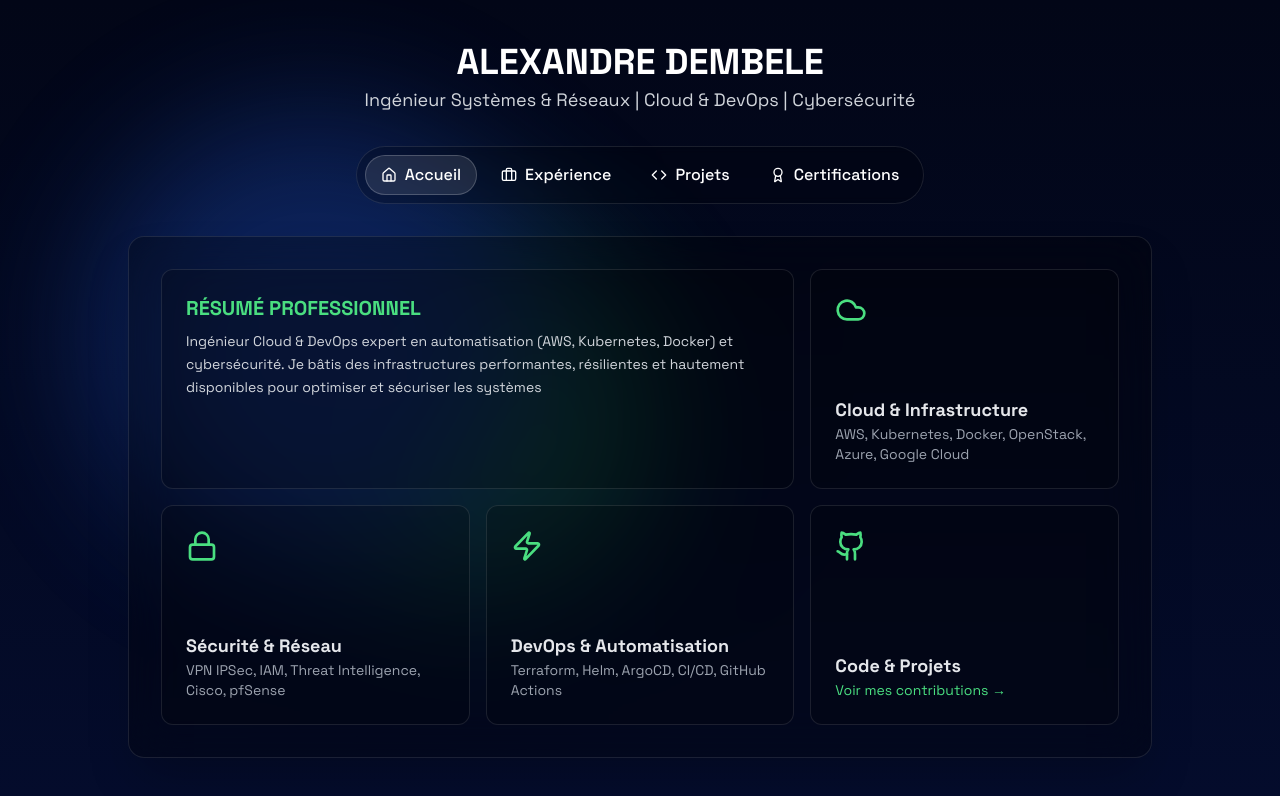
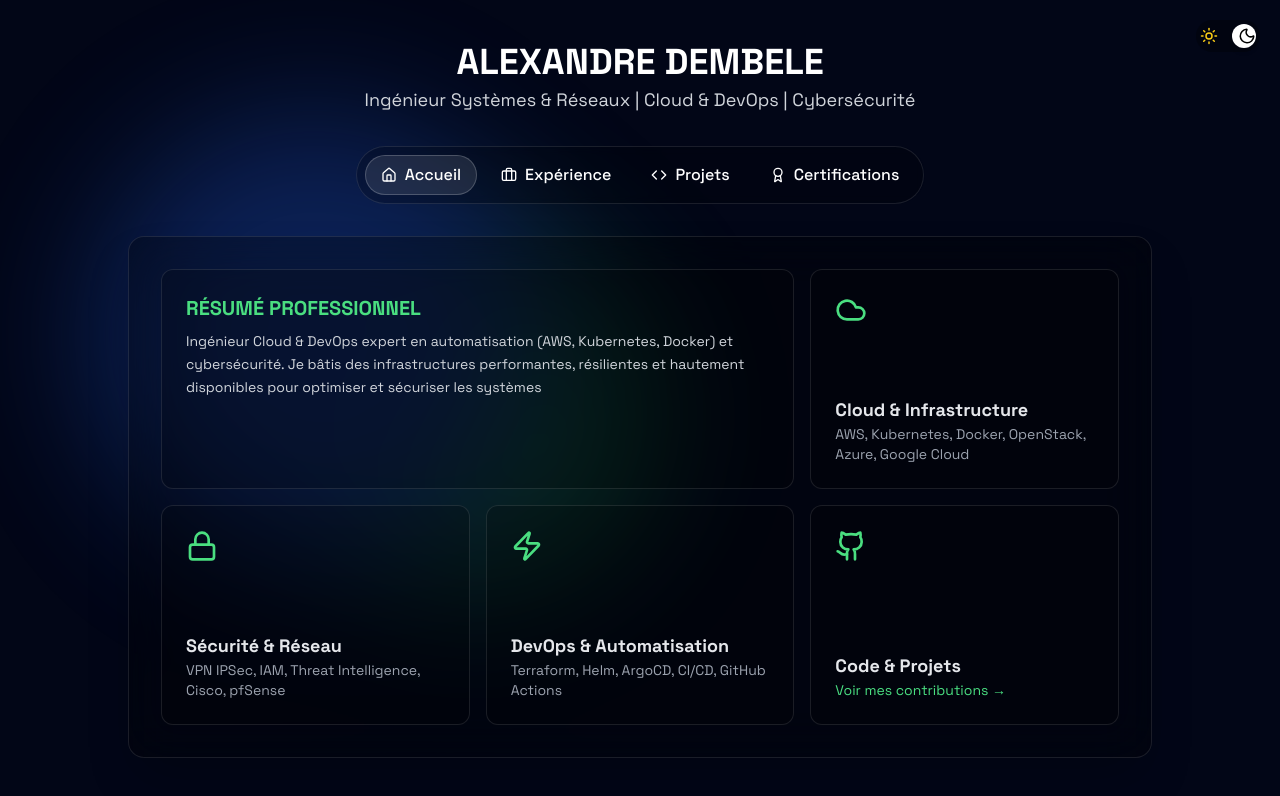
Before and after one commit to alex-dembele/portofolio-alex-dembele, a Next.js app: page / in a window 1280 px wide. Shown: the top 796 px of the page. Built offline with nearby package versions, Linux system fonts and the light colour scheme.

Commit message:
Commit for add theme switching and readme update

```diff
--- /dev/null
+++ b/src/app/components/ThemeToggle.tsx
@@ -0,0 +1,36 @@
+// src/app/components/ThemeToggle.tsx
+"use client";
+import { useTheme } from "next-themes";
+import { Sun, Moon } from "lucide-react";
+import { useEffect, useState } from "react";
+
+export const ThemeToggle = () => {
+    const { theme, setTheme } = useTheme();
+    // On utilise ce state pour éviter les problèmes d'hydratation
+    const [mounted, setMounted] = useState(false);
+
+    useEffect(() => setMounted(true), []);
+
+    if (!mounted) {
+        return <div className="w-16 h-8" />; // Un placeholder pour éviter le décalage
+    }
+
+    const isDarkMode = theme === "dark";
+
+    return (
+        <button
+            onClick={() => setTheme(isDarkMode ? "light" : "dark")}
+            className={`relative w-16 h-8 flex items-center rounded-full p-1 transition-colors duration-300 ${isDarkMode ? "bg-black/30" : "bg-white/30"}`}
+        >
+            <span className="absolute left-1 z-10">
+                <Sun size={18} className="text-yellow-400" />
+            </span>
+            <span className="absolute right-1 z-10">
+                <Moon size={18} className="text-black" />
+            </span>
+            <span
+                className={`absolute w-6 h-6 bg-white rounded-full shadow-md transform transition-transform duration-300 ${isDarkMode ? "translate-x-8" : "translate-x-0"}`}
+            />
+        </button>
+    );
+};
--- a/src/app/globals.css
+++ b/src/app/globals.css
@@ -2,27 +2,35 @@
 @tailwind components;
 @tailwind utilities;
 
-
 @layer base {
   body {
     color: rgb(var(--foreground-rgb));
-    background: linear-gradient(
-        to bottom,
-        rgb(var(--background-start-rgb)),
-        rgb(var(--background-end-rgb))
-      );
+    background: rgb(var(--background-rgb));
     min-height: 100vh;
   }
+
+  /* --- Thème Sombre (par défaut) --- */
   :root, .dark {
-    --background-start-rgb: 2, 6, 23;
-    --background-end-rgb: 4, 12, 44;
+    --background-rgb: 2, 6, 23;
     --foreground-rgb: 229, 231, 235;
     --border-color: rgba(255, 255, 255, 0.1);
-    --primary-glow: 34, 197, 94;
-    --secondary-glow: 37, 99, 235;
+    --card-bg: rgba(17, 24, 39, 0.4);
+    --primary-glow: 34, 197, 94;  /* Vert */
+    --secondary-glow: 37, 99, 235;    /* Bleu */
+  }
+
+  /* --- Thème Clair --- */
+  .light {
+    --background-rgb: 243, 244, 246; /* Gris très clair */
+    --foreground-rgb: 17, 24, 39; /* Gris foncé */
+    --border-color: rgba(0, 0, 0, 0.1);
+    --card-bg: rgba(255, 255, 255, 0.4);
+    --primary-glow: 34, 197, 94; /* Vert */
+    --secondary-glow: 37, 99, 235; /* Bleu */
   }
 }
 
+/* --- Animation de l'Aurore (fonctionne sur les deux thèmes) --- */
 .aurora-background {
   position: fixed; top: 0; left: 0; width: 100%; height: 100%;
   z-index: -1; opacity: 0.3; filter: blur(40px);
--- a/src/app/page.tsx
+++ b/src/app/page.tsx
@@ -9,6 +9,7 @@ import HomeTab from "./components/tabs/HomeTab";
 import ExperienceTab from "./components/tabs/ExperienceTab";
 import ProjectsTab from "./components/tabs/ProjectsTab";
 import CertificationsTab from "./components/tabs/CertificationsTab";
+import { ThemeToggle } from "./components/ThemeToggle";
 
 
 export default function Home() {
@@ -27,6 +28,11 @@ export default function Home() {
 
     return (
         <main className="flex flex-col items-center justify-center min-h-screen p-4 md:p-8">
+            {/* --- Bouton de Thème --- */}
+            <div className="absolute top-5 right-5 z-50">
+                <ThemeToggle />
+            </div>
+
             <div className="w-full max-w-5xl mx-auto">
                 {/* --- Section Entête / Profil --- */}
                 <div className="flex flex-col items-center mb-8 text-center">
```
Also changed, not shown: 1 other file (tests, documents, lock files or other folders).
